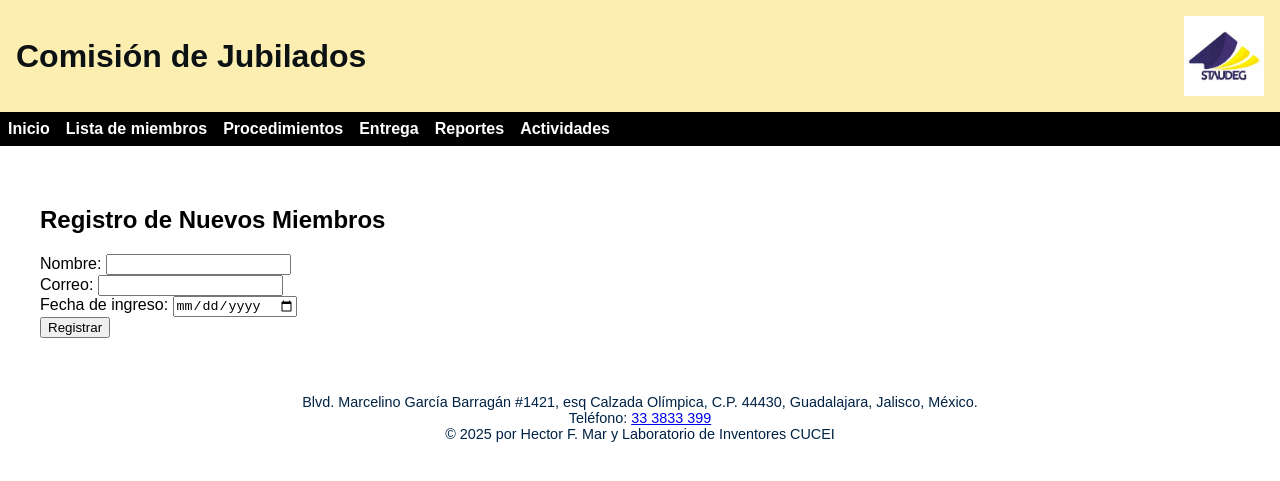
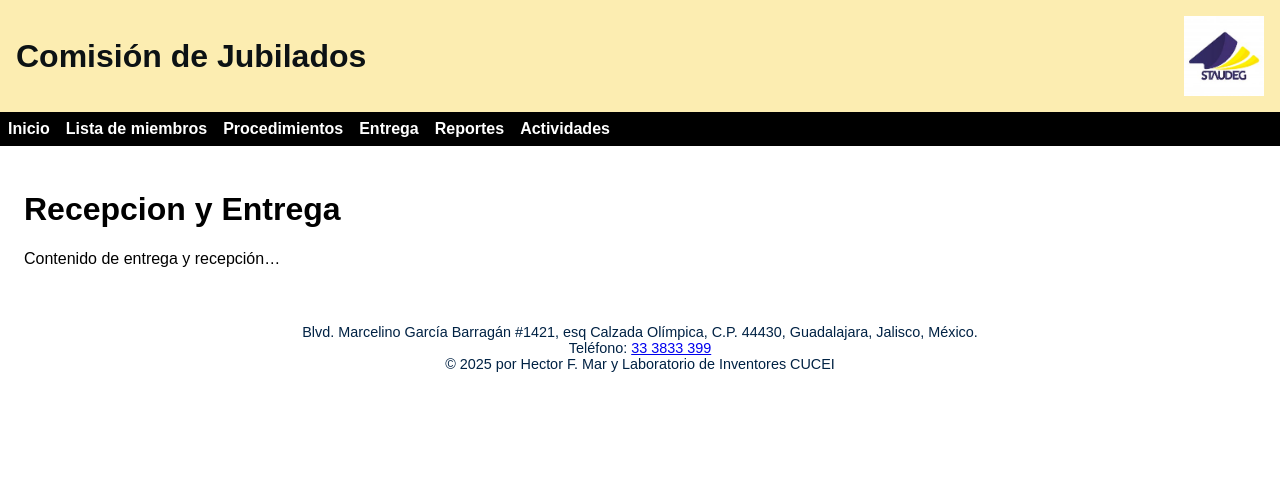
Before and after one commit to HFMD26/HFMD26.github.io, a Jekyll site: the page built from index.md, in a window 1280 px wide. Shown: the top 481 px of the page. Built offline with Jekyll 4.4.1, drawn with Linux system fonts in a browser that asks for light colours; comment, search, counter and statistics services are not loaded.

Commit message:
Update index.md

```diff
--- a/index.md
+++ b/index.md
@@ -1,20 +1,9 @@
 ---
 layout: default
 title: Inicio
-permalink: index/
+permalink: /
 ---
 
-<section id="registro-miembros" style="padding: 1rem;">
-  <h2>Registro de Nuevos Miembros</h2>
-  <form id="form-miembro">
-    <label>Nombre: <input type="text" name="nombre" required /></label><br />
-    <label>Correo: <input type="email" name="correo" required /></label><br />
-    <label>Fecha de ingreso: <input type="date" name="fecha" required /></label><br />
-    <button type="submit">Registrar</button>
-  </form>
-  <div id="mensaje"></div>
-</section>
+# Recepcion y Entrega
 
-<!-- Scripts al final -->
-<script src="/firebase-config.js"></script>
-<script src="/assets/js/form-handler.js"></script>
+Contenido de entrega y recepción...
```
